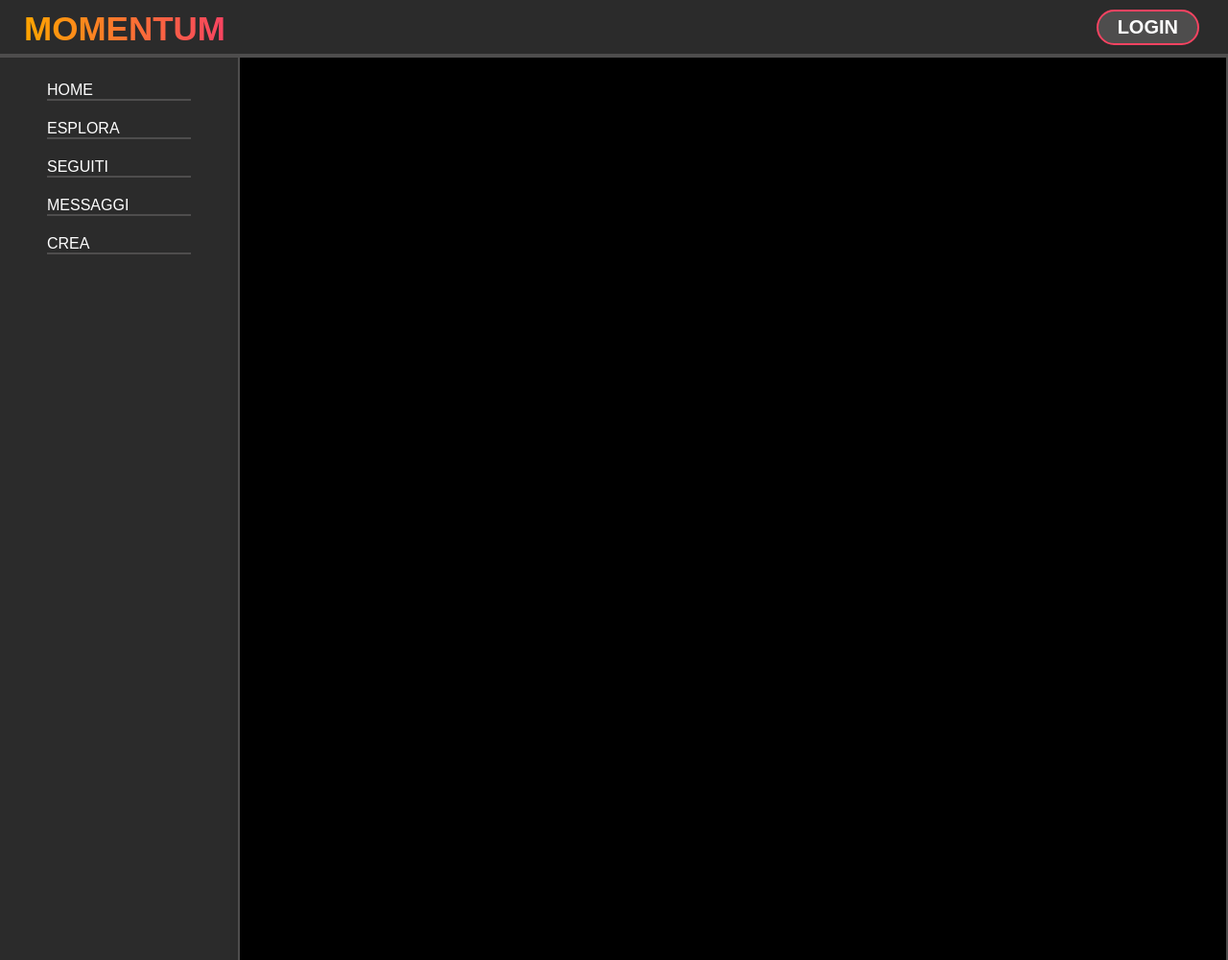
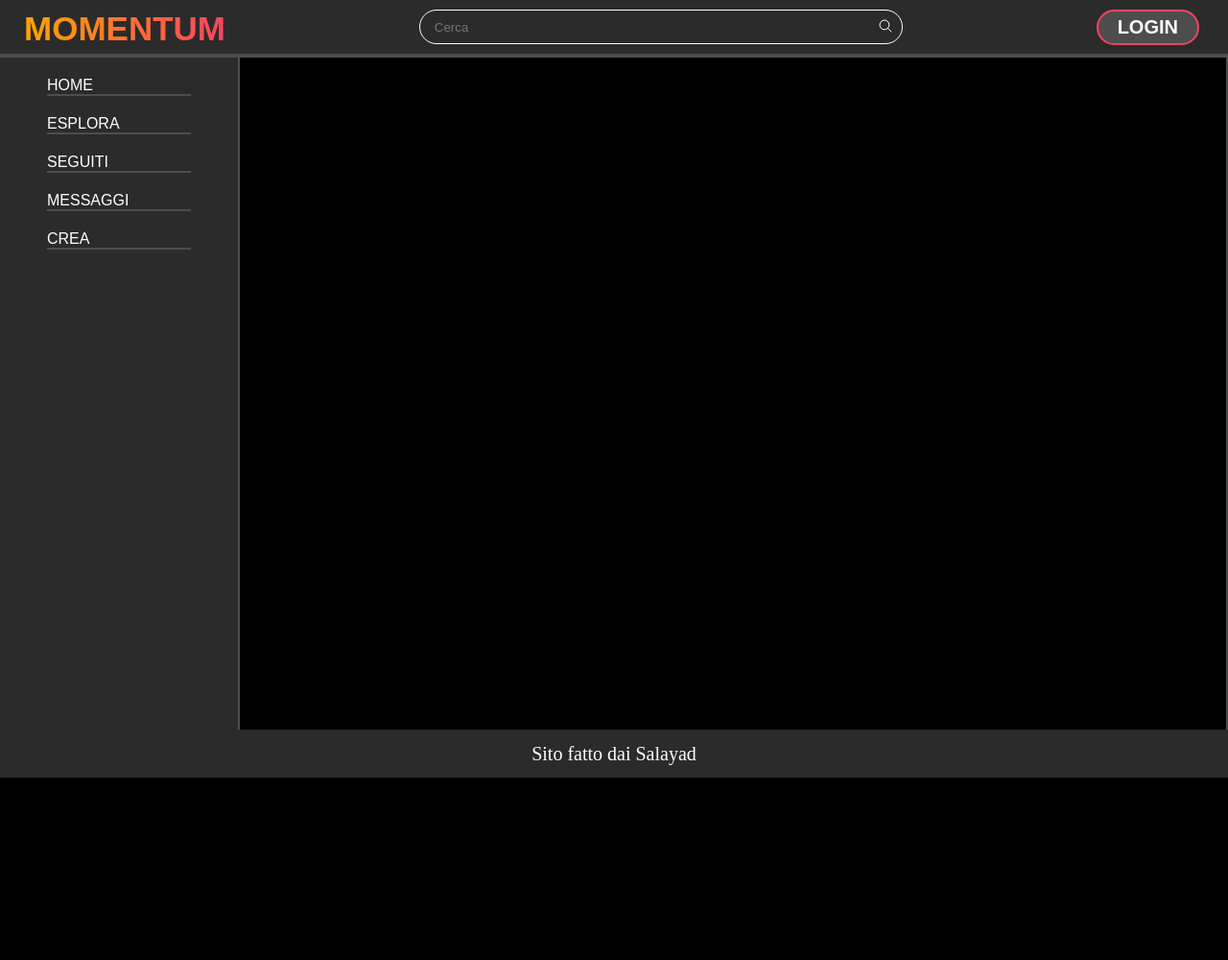
Before and after one commit to ffedesalaa/salayad, a PHP site: page /home.php in a window 1280 px wide. Shown: the whole page at 96% size. After the commit the page ends 810 px from the top, so only its background shows below. Run offline with PHP 8.4, Linux system fonts and the light colour scheme.

Commit message:
Login e barra ricerca, footer

```diff
--- a/home.php
+++ b/home.php
@@ -10,8 +10,14 @@
 <body>
     <header>
         <a href=""><div class="logo"><b>MOMENTUM</b></div></a>
+        <div class="barraRicerca">
+            <script type="module" src="https://unpkg.com/ionicons@7.1.0/dist/ionicons/ionicons.esm.js"></script>
+            <script nomodule src="https://unpkg.com/ionicons@7.1.0/dist/ionicons/ionicons.js"></script>
+            <input type="text" name="barra" id="barra" placeholder="Cerca">
+            <ion-icon name="search-outline" id="search-outline"></ion-icon>
+        </div>
 
-        <a href=""><div class="login"><b>LOGIN</b></div></a>
+        <a href="./File_PHP/login.php"><div class="login"><b>LOGIN</b></div></a>
     </header>
     <main>
         <div class="main__menu">
@@ -25,5 +31,9 @@
 
         </div>
     </main>
+
+    <footer>
+        <div>Sito fatto dai Salayad</div>
+    </footer>
 </body>
 </html>
--- a/style.css
+++ b/style.css
@@ -19,7 +19,8 @@ header{
     border-bottom: solid rgb(78, 77, 77) 4px;
     justify-content: space-between;
     position: fixed;
-    z-index: 1;
+    z-index:1 ;
+
 }
 
 header a{
@@ -36,19 +37,31 @@ header a{
     margin-left: 15px;
 }
 
-main{
+.barraRicerca{
+    width:40%;
+    position: relative;
+}
+#barra{
+    background: transparent;
+    outline: none;
+    border: solid white 1px;
+    border-radius: 30px;
+    color: white;
+    padding: 0px 30px 0 15px;
     width: 100%;
-    background: #000000;
-    margin: 0 auto;
-    height: 1000px;
-    display: flex;
-
+    height: 100%;
+}
+#search-outline{
+    position:absolute;
+    right: 10px;
+    top:25%;
+    color:white;
 }
 
 .login{
     margin-right: 20px;
     border-radius: 20px;
-    padding: 5px 20px 5px 20px;
+    padding: 5px 20px;
     font-size: 20px;
     background: rgb(78, 77, 77);
     border: solid rgb(247, 67, 97) 2px;
@@ -57,16 +70,29 @@ main{
 
 .login:hover{
     background: rgb(247, 67, 97);
-    transform: scale(1.2);
+    transform: scale(1.1);
+}
+
+
+main{
+    width: 100%;
+    background: #000000;
+    margin: 0 auto;
+    min-height: 571px;
+    display: flex;
+    padding-top: 60px;
+
+
 }
 
 .main__menu{
     background: rgb(43, 43, 43);;
     width: 250px;
     border-right: solid rgb(78, 77, 77) 2px;
-    height: 1000px;
+    height: 700px;
     position: fixed;
-    padding-top: 65px;
+
+
 }
 
 .tendina{
@@ -103,14 +129,123 @@ main{
 .main__pagina{
     background: #000;
     border-right: solid rgb(78, 77, 77) 2px;
-    height: 1000px;
+    height: 700px;
     flex: 1;
 }
 
 
+footer{
+    height: 50px;
+    background: rgb(43, 43, 43);
+    color: white;
+    font-size: 20px;
+    display: flex;
+    align-items: center;
+    justify-content: center;
 
+}
+
+
+
+.main-form{
+    display: flex;
+    justify-content: center;
+    align-items: center;
+    min-height: 700px;
+    background: #000;
+}
+
+.conteiner-form{
+    width: 400px;
+    height: 300px;
+    display: flex;
+    align-items:  center;
+    background: rgb(43, 43, 43);
+    border:3px solid rgb(247, 67, 97);
+    border-radius: 5px;
+}
 
 form{
     display: flex;
     flex-direction: column;
+    background: rgb(43, 43, 43);
+    color:white;
+    width: 100%;
 }
+
+form h1{
+    text-align: center;
+    font-size: 45px
+}
+
+.input-box{
+    width: 100%;
+    display: flex;
+    flex-wrap: wrap;
+    justify-content:  center;
+    margin-top: 15px;
+    position: relative ;
+}
+.input-box label{
+    text-align: left;
+    width: 100%;
+    padding-left: 15px;
+    font-size: 18px;
+}
+
+.input-box input{
+    width: 95%;
+    background: transparent;
+    outline: none;
+    border: none;
+    border-bottom: 2px solid;
+    border-image: linear-gradient(to right, orange, rgb(247, 67, 97)) 1;
+    color: white;
+    font-size: 17px;
+    padding-top: 5px;
+}
+
+#eye-outline{
+    background: transparent;
+    outline: none;
+    border:none;
+    color:rgb(148, 147, 147);
+    position: absolute;
+    right:15px;
+    bottom: 3px;
+    cursor: pointer;
+
+}
+#eye-outline:hover{
+    color:white;
+}
+.colore-placeholder::placeholder{
+    color:red;
+}
+
+.link-accesso{
+    display: flex;
+    justify-content: space-around;
+    margin-top: 5px;
+}
+
+.link-accesso a{
+    background: linear-gradient(to right, orange, rgb(247, 67, 97));
+    -webkit-background-clip: text;
+    -webkit-text-fill-color: transparent;
+    font-size: 15px;
+
+}
+
+#accesso{
+    cursor: pointer;
+    margin: 0 auto;
+    width: 40%;
+    font-size: 20px;
+    margin-top: 15px;
+    border-radius: 20px;
+    background: linear-gradient(to right, orange, rgb(247, 67, 97));
+    border: solid rgb(247, 67, 97) 2px;
+    color:white;
+    padding: 5px 0;
+}
```
Also changed, not shown: File_PHP/login.php (+55 -30 lines).
